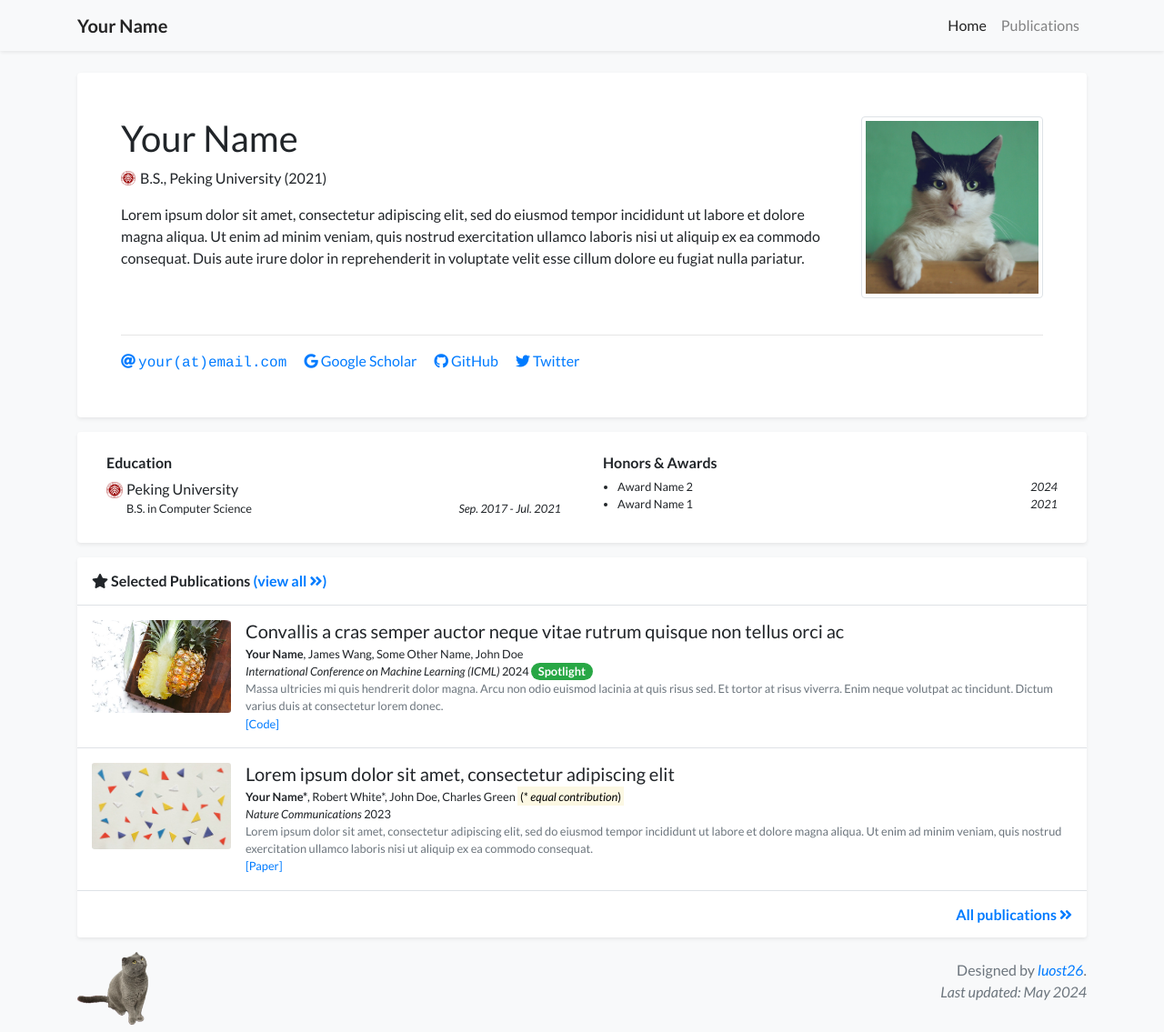
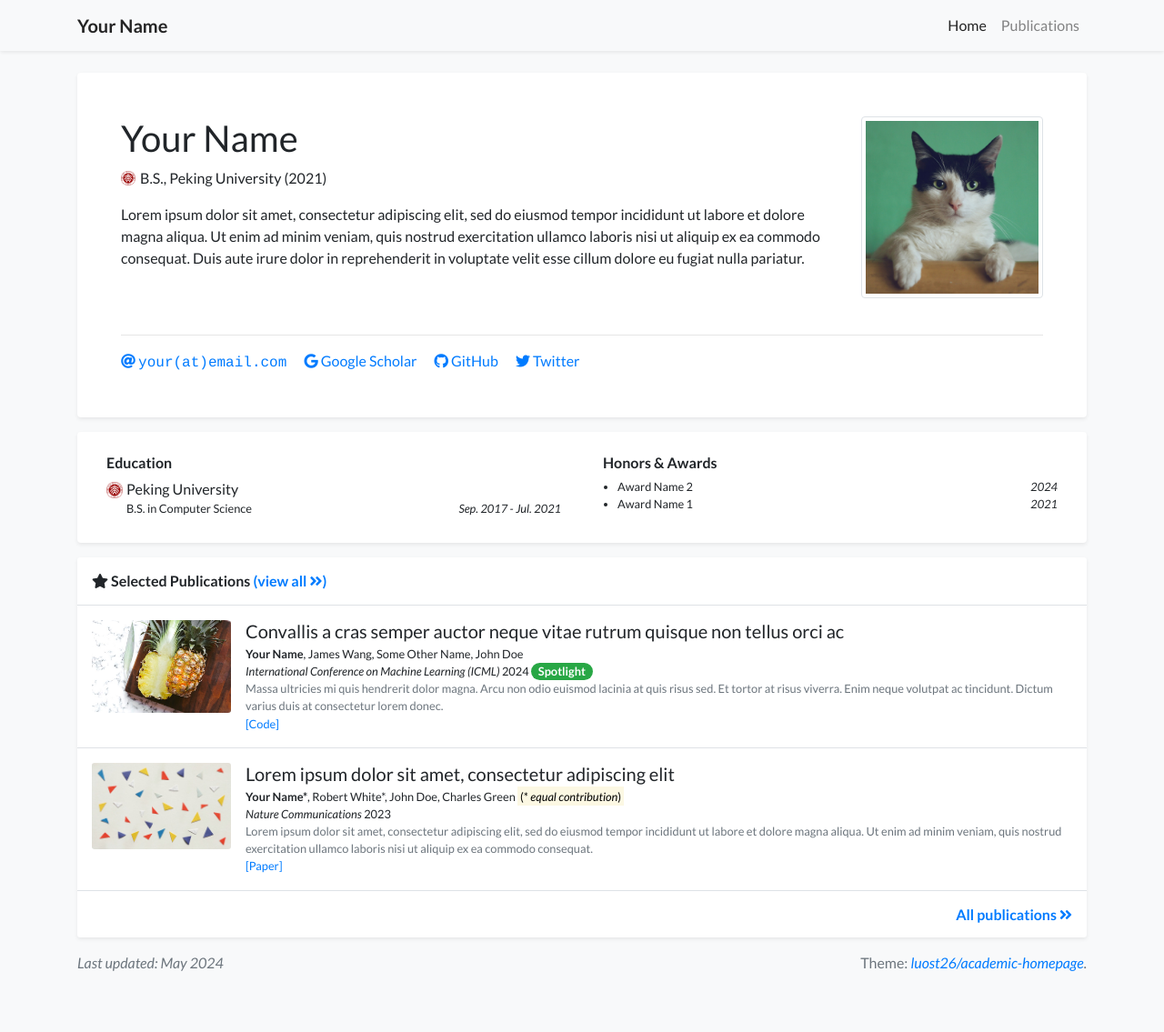
Before and after one commit to luost26/academic-homepage, a Jekyll site: the page built from index.html, in a window 1280 px wide and 1135 px high. Shown: the whole window at 91% size. Built offline with Jekyll 4.4.1, drawn with Linux system fonts in a browser that asks for light colours; a style sheet for code colours, icons or effects is not loaded.

Commit message:
Update footer.html

```diff
--- a/_includes/footer.html
+++ b/_includes/footer.html
@@ -1,15 +1,14 @@
 <footer class="footer">
     <div class="container">
-        <div class="row mt-3">
-            <div class="col-4">
-                <div class="text-muted mb-2">
-                    <img src="assets/images/etc/cat.png" alt="logo" style="max-height: 80px;">
+        <div class="row my-3">
+            <div class="col-6">
+                <div class="text-muted">
+                    <i>Last updated: {{ "now" | date: "%b %Y" }}</i>
                 </div>
             </div>
-            <div class="col-8">
-                <div class="text-right text-muted mt-2">
-                    Designed by <i><a href="https://github.com/luost26/academic-homepage">luost26</a></i>. <br />
-                    <span class="text-muted"><i>Last updated: {{ "now" | date: "%b %Y" }}</i></span> <br />
+            <div class="col-6">
+                <div class="text-right text-muted">
+                    Theme: <i><a href="https://github.com/luost26/academic-homepage">luost26/academic-homepage</a></i>. <br />
                 </div>
             </div>
         </div>
```
